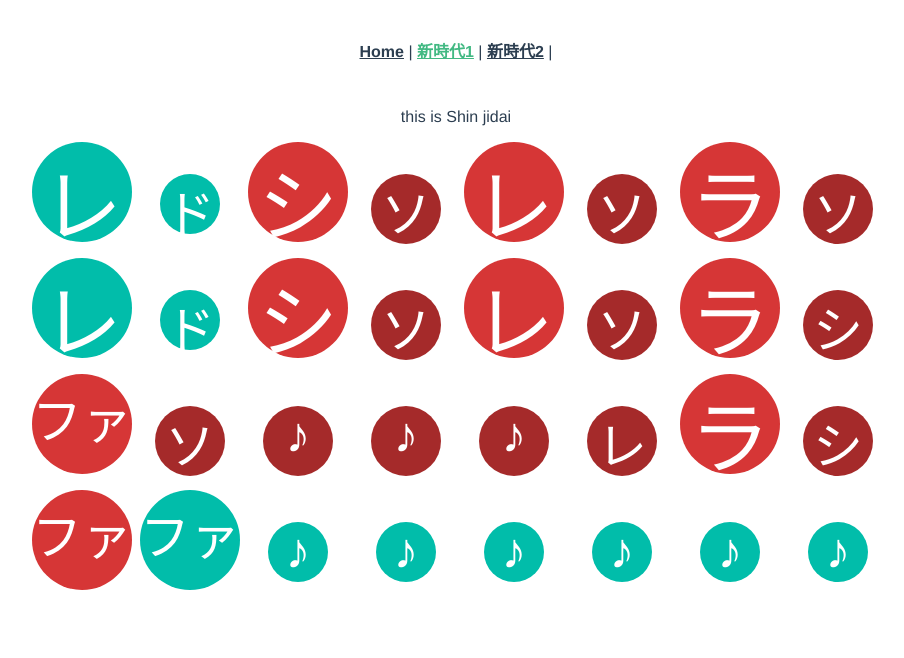
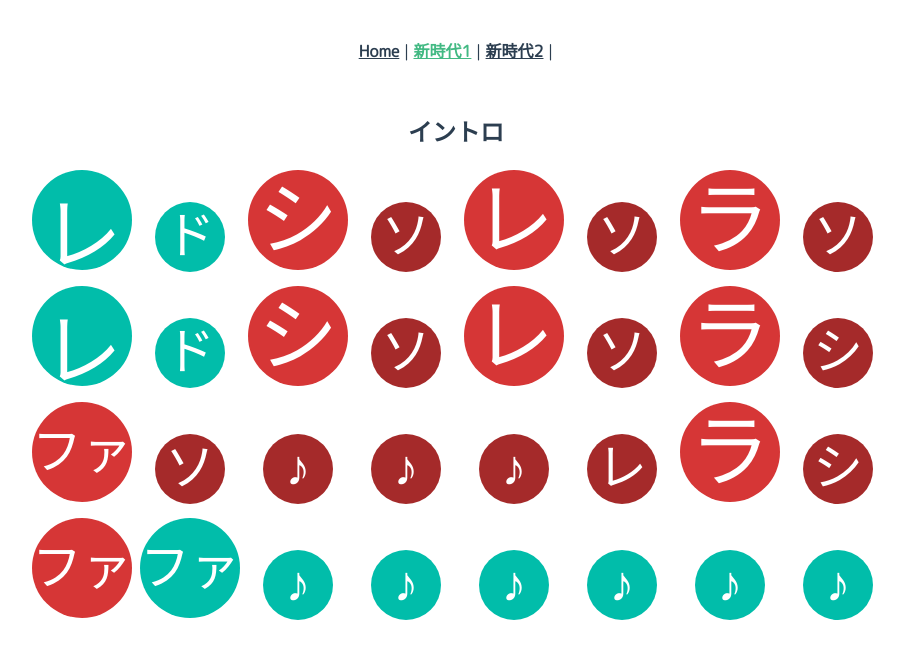
Before and after one commit to goohayami/shinjidai, a Vue app: page /about in a window 1280 px wide. Shown: the top 658 px of the page, without its empty margins (184-1088 px from the left). Built offline with nearby package versions, Linux system fonts and the light colour scheme.

Commit message:
色変更

```diff
--- a/public/index.html
+++ b/public/index.html
@@ -1,15 +1,25 @@
 <!DOCTYPE html>
 <html lang="">
   <head>
-    <meta charset="utf-8">
-    <meta http-equiv="X-UA-Compatible" content="IE=edge">
-    <meta name="viewport" content="width=device-width,initial-scale=1.0">
-    <link rel="icon" href="<%= BASE_URL %>favicon.ico">
-    <title><%= htmlWebpackPlugin.options.title %></title>
+    <meta charset="utf-8" />
+    <meta http-equiv="X-UA-Compatible" content="IE=edge" />
+    <meta name="viewport" content="width=device-width,initial-scale=1.0" />
+    <link rel="icon" href="<%= BASE_URL %>favicon.ico" />
+    <link rel="preconnect" href="https://fonts.googleapis.com" />
+    <link rel="preconnect" href="https://fonts.gstatic.com" crossorigin />
+    <link
+      href="https://fonts.googleapis.com/css2?family=M+PLUS+Rounded+1c&display=swap"
+      rel="stylesheet"
+    />
+    <title>新時代けんばん</title>
   </head>
   <body>
     <noscript>
-      <strong>We're sorry but <%= htmlWebpackPlugin.options.title %> doesn't work properly without JavaScript enabled. Please enable it to continue.</strong>
+      <strong
+        >We're sorry but <%= htmlWebpackPlugin.options.title %> doesn't work
+        properly without JavaScript enabled. Please enable it to
+        continue.</strong
+      >
     </noscript>
     <div id="app"></div>
     <!-- built files will be auto injected -->
--- a/src/App.vue
+++ b/src/App.vue
@@ -11,7 +11,7 @@
 
 <style>
 #app {
-  font-family: Avenir, Helvetica, Arial, sans-serif;
+  font-family: "M PLUS Rounded 1c", sans-serif;
   -webkit-font-smoothing: antialiased;
   -moz-osx-font-smoothing: grayscale;
   text-align: center;
--- a/src/views/AboutView.vue
+++ b/src/views/AboutView.vue
@@ -1,6 +1,6 @@
 <template>
   <section>
-    <p>this is Shin jidai</p>
+    <h2>イントロ</h2>
     <div id="note-containnaer">
       <div class="note"><div class="hight-tone">レ</div></div>
       <div class="note"><div class="smallh">ド</div></div>
@@ -85,6 +85,7 @@ body {
   background-color: rgb(214, 54, 54);
   border-radius: 50%;
   color: white;
+  line-height: 6rem;
 }
 .bigh {
   font-size: 80px;
@@ -121,16 +122,18 @@ body {
   color: white;
   justify-content: center;
   text-align: center;
+  line-height: 4rem;
 }
 .smallh {
   margin-top: 2rem;
   font-size: 50px;
-  width: 60px;
-  height: 60px;
+  width: 70px;
+  height: 70px;
   background-color: rgb(1, 189, 170);
   border-radius: 50%;
   color: white;
   justify-content: center;
   text-align: center;
+  line-height: 4rem;
 }
 </style>
--- a/src/views/Shintwo.vue
+++ b/src/views/Shintwo.vue
@@ -1,6 +1,6 @@
 <template>
   <section>
-    <p>this is Shin jidai</p>
+    <h2>Aメロ</h2>
     <div id="note-containnaer">
       <div class="note"><div class="small">ミ</div></div>
       <div class="note"><div class="small">レ</div></div>
@@ -85,6 +85,7 @@ section {
   background-color: rgb(214, 54, 54);
   border-radius: 50%;
   color: white;
+  line-height: 6rem;
 }
 .bigh {
   font-size: 80px;
@@ -116,7 +117,7 @@ section {
   font-size: 50px;
   width: 70px;
   height: 70px;
-  background-color: rgb(104, 144, 40);
+  background-color: rgb(40, 61, 144);
   border-radius: 50%;
   color: white;
   justify-content: center;
```
